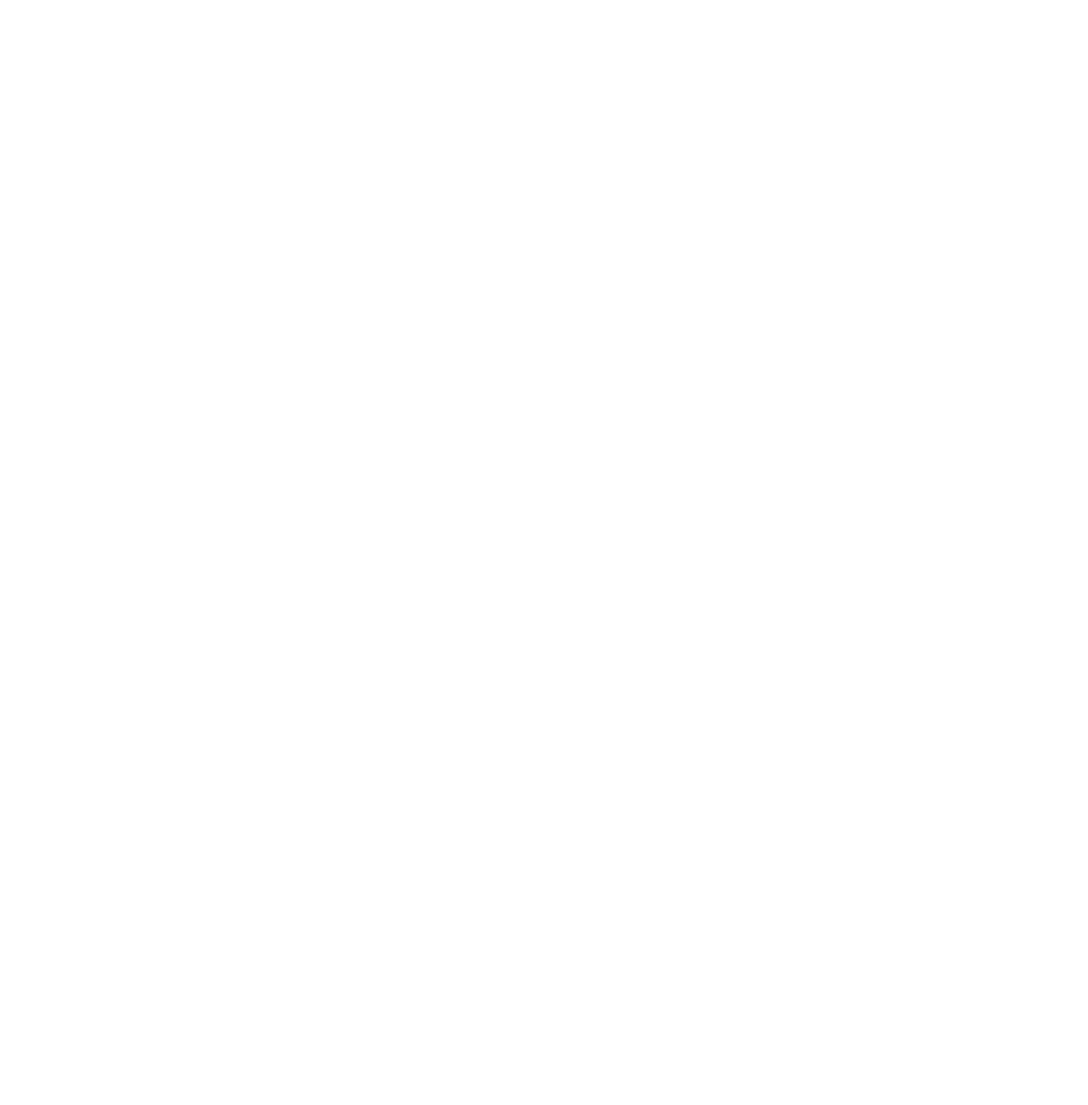
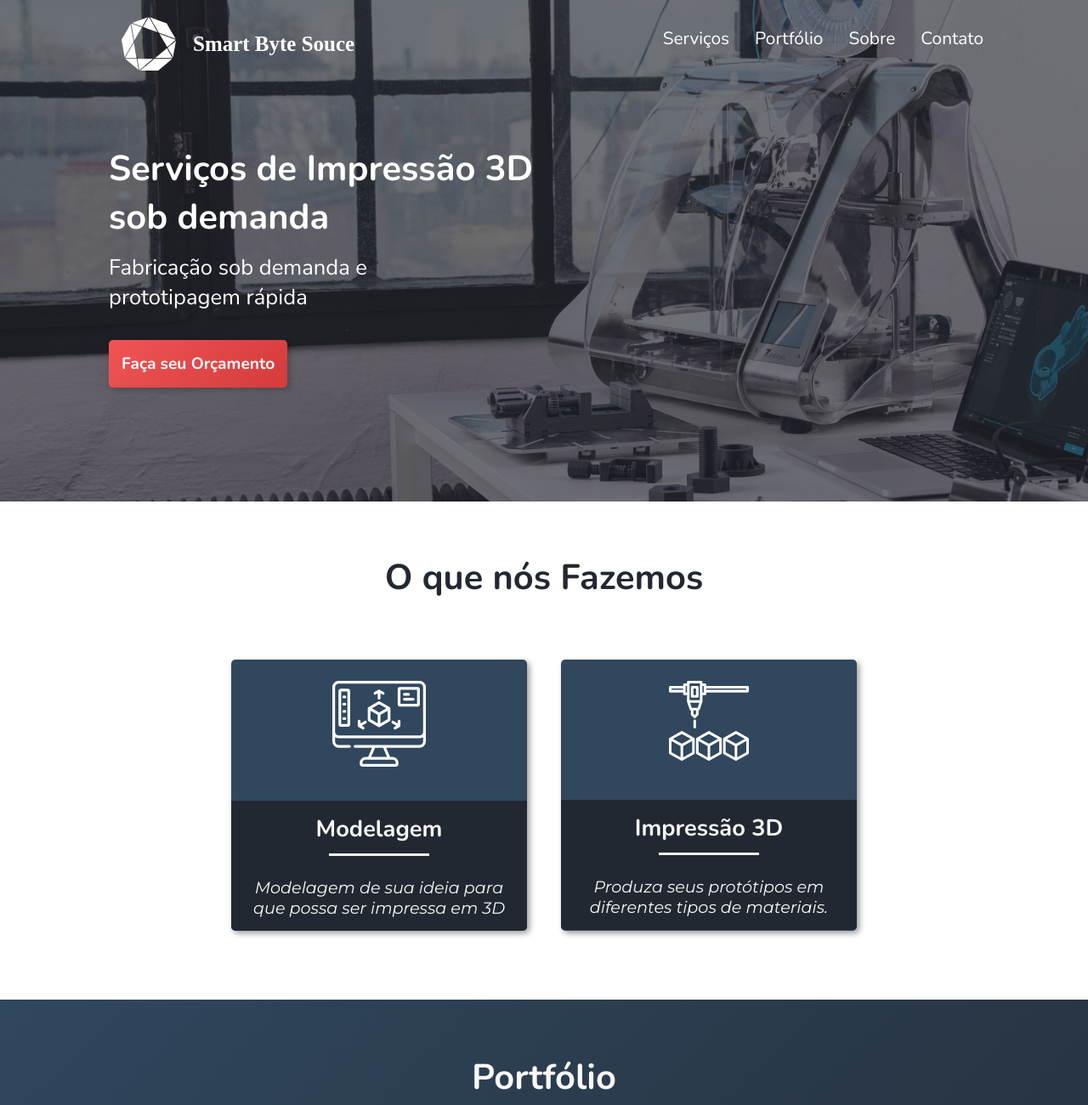
Before and after one commit to joaofbrigido/smartbytesource, a plain HTML site: page index.html in a window 1280 px wide. Shown: the top 1300 px of the page at 85% size. Before the commit the page ends 800 px from the top, so only its background shows below. Drawn offline with nearby package versions, Linux system fonts and the light colour scheme.

Commit message:
inicio do html-css

```diff
--- a/index.html
+++ b/index.html
@@ -4,11 +4,83 @@
 <head>
   <meta charset="UTF-8">
   <meta name="viewport" content="width=device-width, initial-scale=1.0">
+
+  <link rel="preconnect" href="https://fonts.gstatic.com">
+  <link href="https://fonts.googleapis.com/css2?family=Montserrat:ital@0;1&family=Nunito:wght@400;700&display=swap"
+    rel="stylesheet">
+
+  <link rel="stylesheet" href="style.css">
   <title>Smart Byte Source</title>
 </head>
 
 <body>
 
+  <main class="main">
+    <div class="container">
+      <header class="header">
+        <a class="logo" href="#"><img src="./imgs/Logo-SmartBS.svg" alt="Logo"></a>
+        <ul>
+          <li><a href="#servico">Serviços</a></li>
+          <li><a href="#portfolio">Portfólio</a></li>
+          <li><a href="#sobre">Sobre</a></li>
+          <li><a href="#contato">Contato</a></li>
+        </ul>
+      </header>
+
+      <div class="main-content">
+        <h1>Serviços de Impressão 3D sob demanda</h1>
+        <p>Fabricação sob demanda e prototipagem rápida</p>
+        <a href="#contato">Faça seu Orçamento</a>
+      </div>
+    </div>
+  </main>
+
+  <section class="servicos" id="servico">
+    <h2>O que nós Fazemos</h2>
+
+    <div class="servicos-container">
+      <div class="servico-banner">
+        <img src="./imgs/modelagem-icone.svg" alt="Icone Modelagem">
+
+        <div class="servico-content">
+          <h3>Modelagem</h3>
+          <p>Modelagem de sua ideia para
+            que possa ser impressa em 3D</p>
+        </div>
+      </div>
+
+      <div class="servico-banner">
+        <img src="./imgs/impressao-icone.svg" alt="Icone Impressao 3D">
+
+        <div class="servico-content servico2">
+          <h3>Impressão 3D</h3>
+          <p>Produza seus protótipos em
+            diferentes tipos de materiais.</p>
+        </div>
+      </div>
+    </div>
+  </section>
+
+  <section class="portfolio" id="portfolio">
+    <h2>Portfólio</h2>
+    <div class="portfolio-container">
+      <ul class="portfolio-imgs">
+        <li class="foto-port1"><img src="./imgs/foto1-portfolio.png" alt="Fotos Portfolio"></li>
+        <li class="foto-port2"><img src="./imgs/foto2-portfolio.png" alt="Fotos Portfolio"></li>
+        <li class="foto-port3"><img src="./imgs/foto3-portfolio.png" alt="Fotos Portfolio"></li>
+        <li class="foto-port4"><img src="./imgs/foto4-portfolio.png" alt="Fotos Portfolio"></li>
+        <li class="foto-port5"><img src="./imgs/foto5-portfolio.png" alt="Fotos Portfolio"></li>
+        <li class="foto-port6"><img src="./imgs/foto6-portfolio.png" alt="Fotos Portfolio"></li>
+      </ul>
+    </div>
+    <a href="#contato">Entre em Contato</a>
+  </section>
+
+  <section class="sobre" id="sobre">
+    <h2>Sobre</h2>
+  </section>
+
+
 </body>
 
 </html>
--- a/style.css
+++ b/style.css
@@ -0,0 +1,230 @@
+/* GERAL */
+* {
+  padding: 0;
+  margin: 0;
+  box-sizing: border-box;
+  font-family: 'nunito', sans-serif;
+}
+ul li {
+  list-style: none;
+}
+a {
+  text-decoration: none;
+  cursor: pointer;
+}
+
+/* Main */
+.main {
+  background: url('./imgs/bg-principal.png') no-repeat center;
+  background-attachment: fixed;
+  background-size: cover;
+  width: 100%;
+  height: 590px;
+}
+
+.container {
+  width: 80vw;
+  margin: 0 auto;
+}
+
+.header {
+  display: flex;
+  justify-content: space-between;
+  align-items: center;
+  flex-wrap: wrap;
+
+  color: white;
+  font-family: 'nunito', sans-serif;
+  font-size: 1.3rem;
+}
+
+.logo {
+  margin-top: 20px;
+}
+
+.header a {
+  color: white;
+  transition: .3s;
+  position: relative;
+  right: -15px;
+}
+.header a:hover {
+  color: gray;
+}
+
+.header ul {
+  display: flex;
+  flex-wrap: wrap;
+}
+
+.header ul li {
+  margin-left: 10px;
+  padding: 10px;
+}
+
+.main-content h1 {
+  color: white;
+  font-size: 2.6rem;
+  width: 500px;
+  margin-top: 5rem;
+}
+
+.main-content p {
+  color: white;
+  width: 355px;
+  font-size: 1.6rem;
+  margin-top: .8rem;
+  margin-bottom: 3rem;
+}
+
+.main-content a {
+  color: white;
+  padding: 15px;
+  font-size: 1.2rem;
+  font-weight: bold;
+  background: linear-gradient(135deg, #F05454, #D53B3B);
+  border-radius: 5px;
+  box-shadow: 3px 3px 7px rgba(0, 0, 0, .2);
+  transition: .4s cubic-bezier(0.175, 0.885, 0.32, 1.275);
+}
+.main-content a:hover {
+  padding: 17px;
+  margin: 20px 0;
+  letter-spacing: .02em;
+}
+
+/* Serviços */
+.servicos h2 {
+  margin-top: 3.8rem;
+  font-size: 2.6rem;
+  text-align: center;
+  color: #222831;
+}
+
+.servicos-container {
+  display: flex;
+  justify-content: center;
+  flex-wrap: wrap;
+  margin-top: 3rem;
+}
+
+.servico-banner {
+  background-color: #30475E;
+  width: 348px;
+  margin: 20px;
+  border-radius: 5px;
+  box-shadow: 3px 3px 7px rgba(0, 0, 0, .4);
+}
+
+.servico-banner img {
+  display: block;
+  margin: 25px auto 40px auto;
+}
+
+.servico-content {
+  background-color: #222831;
+  color: #F8F8F8;
+  border-radius: 0 0 5px 5px;
+}
+
+.servico-content h3 {
+  font-size: 1.7rem;
+  padding: 15px;
+  text-align: center;
+}
+
+.servico-content h3::after {
+  content: '';
+  width: 118px;
+  height: 3px;
+  display: block;
+  margin: 10px auto;
+  background-color: #F8F8F8;
+}
+
+.servico-content p {
+  font-family: 'montserrat', sans-serif;
+  font-size: 1.2rem;
+  text-align: center;
+  padding: 0 15px 15px 15px;
+  font-style: italic;
+}
+.servico2 {
+  position: relative;
+  bottom: -6px;
+}
+
+/* PORTFÓLIO */
+.portfolio {
+  background: linear-gradient(135deg, #30475E, #222831);
+  margin-top: 3.8rem;
+  padding: 15px;
+}
+
+.portfolio h2 {
+  padding: 3rem 3rem;
+  font-size: 2.6rem;
+  text-align: center;
+  color: #F8F8F8;
+}
+
+.portfolio-imgs {
+  display: grid;
+  grid-template-columns: repeat(12, 72px);
+  grid-template-rows: 1fr 1fr;
+  gap: 20px;
+  width: 80vw;
+  margin: 0 auto;
+}
+
+.foto-port1 {
+  grid-column: 1 / 3;
+  grid-row: 1;
+}
+.foto-port2 {
+  grid-column: 4 / 6;
+  grid-row: 1;
+}
+.foto-port3 {
+  grid-column: 1 / 6;
+  grid-row: 2;
+}
+.foto-port4 {
+  grid-column: 7 / -1;
+  grid-row: 1;
+}
+.foto-port5 {
+  grid-column: 7 / 9;
+  grid-row: 2;
+}
+.foto-port6 {
+  grid-column: 10 / 12;
+  grid-row: 2;
+}
+
+.portfolio a {
+  font-size: 1.2rem;
+  font-weight: bold;
+  color: #F8F8F8;
+  margin: 1.5rem auto 2rem auto;
+  padding: 15px;
+  border: 3px solid #F8F8F8;
+  border-radius: 5px;
+  max-width: 250px;
+
+  display: flex;
+  justify-content: center;
+  align-items: center;
+  transition: .3s;
+}
+.portfolio a:hover {
+  background-color: #F05454;
+  border-color: #F05454;
+}
+
+.sobre h2 {
+  font-size: 2.6rem;
+  text-align: center;
+  color: #222831;
+  margin: 3rem auto;
+}
```
Also changed, not shown: imgs/bg-principal.png (added), imgs/foto-sobre.png (added), imgs/foto1-portfolio.png (added), imgs/foto2-portfolio.png (added), imgs/foto3-portfolio.png (added), imgs/foto4-portfolio.png (added), imgs/foto5-portfolio.png (added), imgs/foto6-portfolio.png (added), imgs/impressao-icone.svg (added), imgs/mapa.png (added), imgs/modelagem-icone.svg (added).
